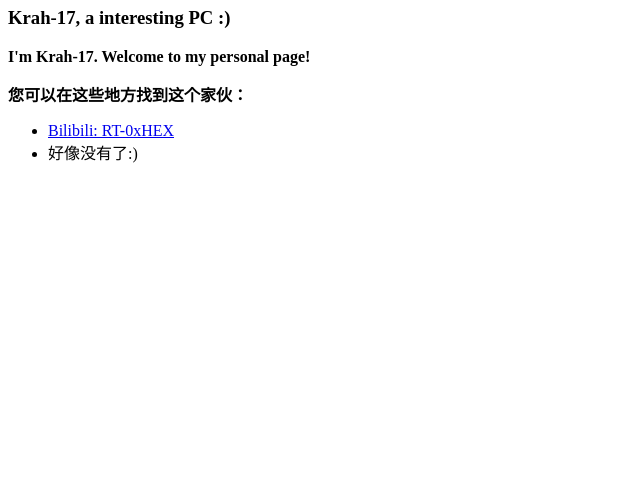
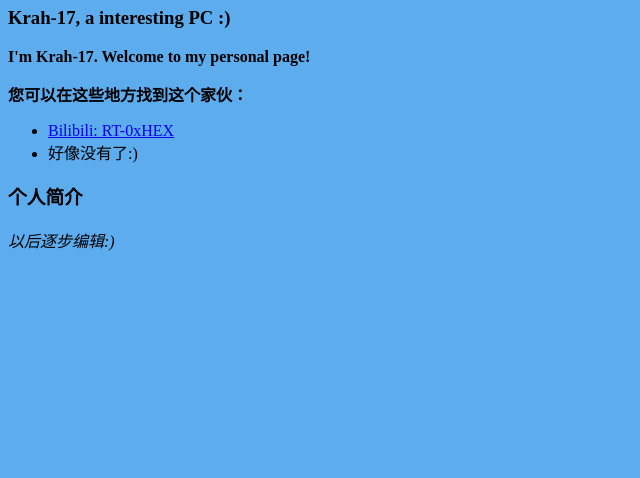
Before and after one commit to ptr-flk/Krah-17.github.io, a plain HTML site: page index.html in a window 1280 px wide. Shown: the part 322-800 px from the top of the page, without its empty margins (0-640 px from the left). Drawn offline with Linux system fonts and the light colour scheme.

Commit message:
Update index.html

```diff
--- a/index.html
+++ b/index.html
@@ -3,7 +3,7 @@
 <head>
 <title>Krah-17's Webpage</title>
 </head>
-<body>
+<body bgcolor="#5CACEE">
 <img src="https://dl1.cbsistatic.com/i/2015/07/20/110c234b-f420-4689-b8a9-aafa9f15b42e/bad28bcc3d02ee1f56055b8cd682eb0c/windows-10-wallpaper-new-logo.jpg" alt="Windows 10 Devices!" width=25% height=25%>
 <div>
 <p><h1>HELLO EVERYBODY!</h1></p>
@@ -14,5 +14,9 @@
 <p><b>您可以在这些地方找到这个家伙：</b></p>
 <ul><li><a href=https://space.bilibili.com/495022394>Bilibili: RT-0xHEX<a></li><li>好像没有了:)</li></ul>
 </div>
+<div>
+<p><h3>个人简介</h3></p>
+<p><i>以后逐步编辑:)</i><p>
+</div>
 </body>
 </HTML>
```
